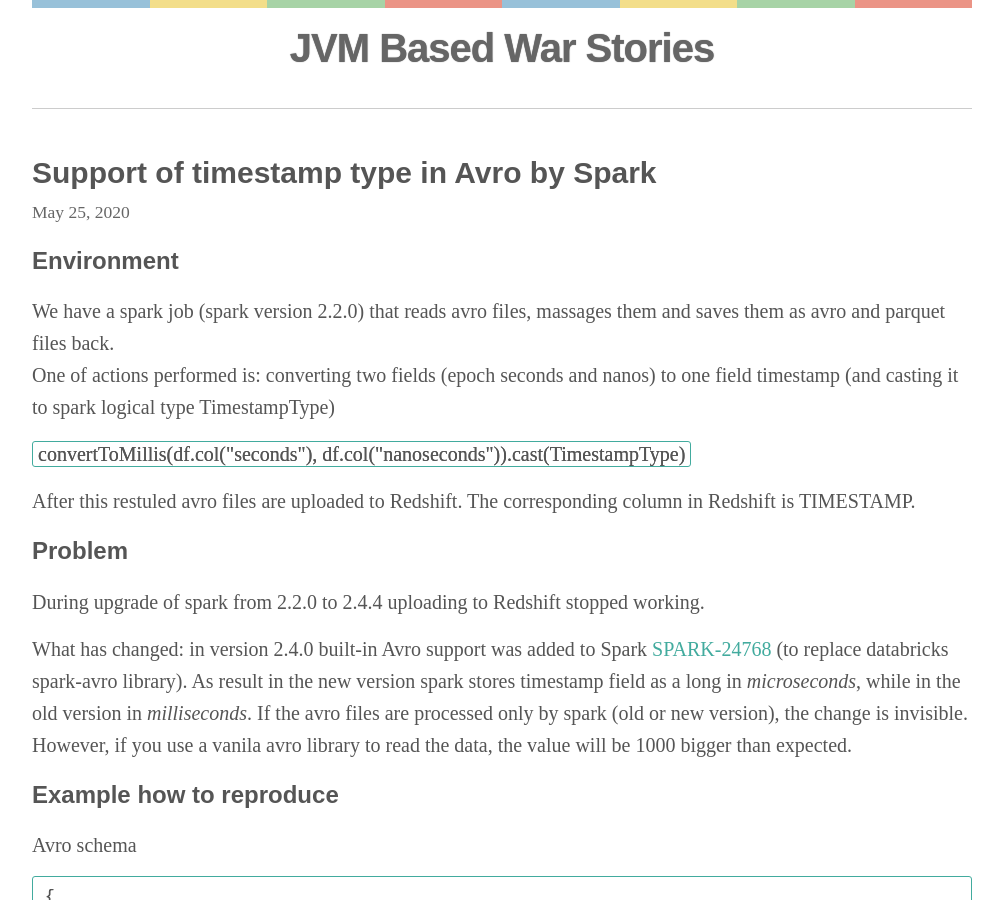
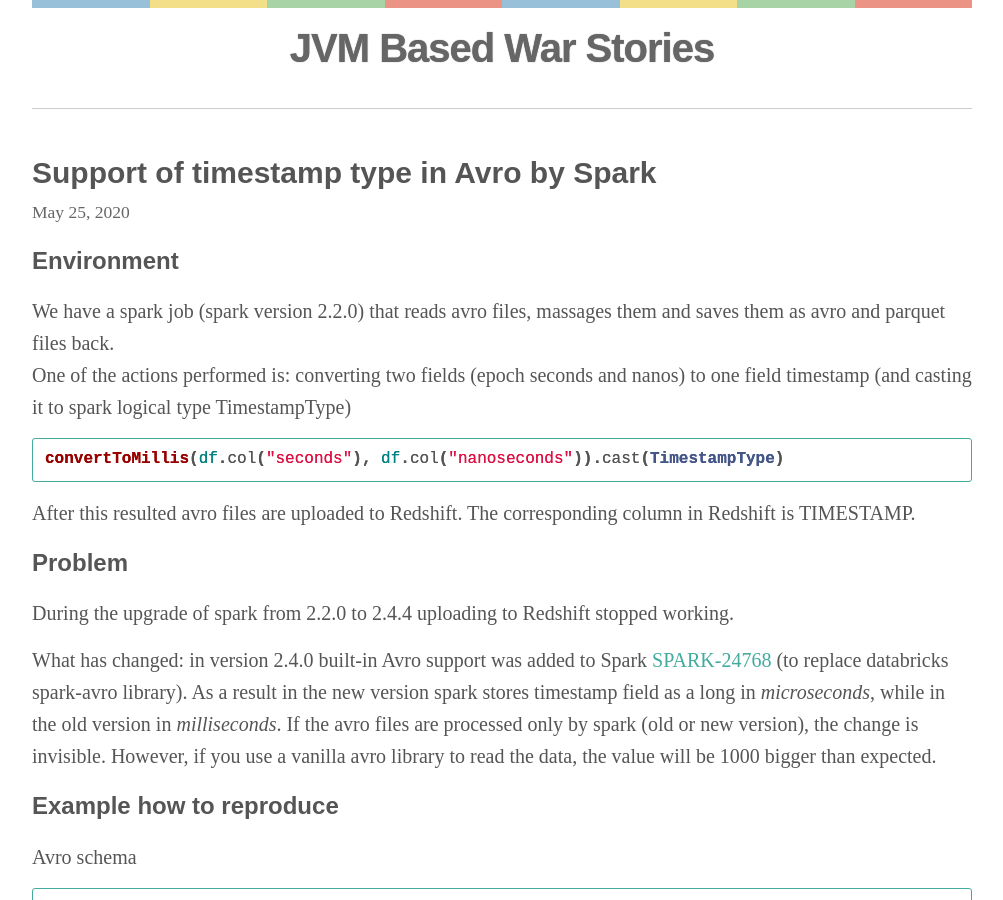
Before and after one commit to ngorchakova/jvmwarstories, a Jekyll site: the page built from _posts/2020-05-25-spark_timestamp.md, in a window 1280 px wide and 900 px high. Shown: the whole window, without its empty margins (138-1141 px from the left). Built offline with Jekyll 4.4.1, drawn with Linux system fonts in a browser that asks for light colours; some web fonts are replaced; comment, search, counter and statistics services are not loaded; some of the changed text lies outside the part shown.

Commit message:
add post about spark timestamps

```diff
--- a/_posts/2020-05-25-spark_timestamp.md
+++ b/_posts/2020-05-25-spark_timestamp.md
@@ -6,17 +6,19 @@
 ---
 ## Environment
 We have a spark job (spark version 2.2.0) that reads avro files, massages them and saves them as avro and parquet files back.
-One of actions performed is: converting two fields (epoch seconds and nanos) to one field timestamp (and casting it to spark logical type TimestampType)
+One of the actions performed is: converting two fields (epoch seconds and nanos) to one field timestamp (and casting it to spark logical type TimestampType)
+{% highlight scala %}
+convertToMillis(df.col("seconds"), df.col("nanoseconds")).cast(TimestampType)
+{% endhighlight %}
 
-`convertToMillis(df.col("seconds"), df.col("nanoseconds")).cast(TimestampType)`
 
-After this restuled avro files are uploaded to Redshift. The corresponding column in Redshift is TIMESTAMP.
+After this resulted avro files are uploaded to Redshift. The corresponding column in Redshift is TIMESTAMP.
 
 
 ## Problem
-During upgrade of spark from 2.2.0 to 2.4.4 uploading to Redshift stopped working.
+During the upgrade of spark from 2.2.0 to 2.4.4 uploading to Redshift stopped working.
 
-What has changed: in version 2.4.0 built-in Avro support was added to Spark [SPARK-24768](https://issues.apache.org/jira/browse/SPARK-24768) (to replace databricks spark-avro library). As result in the new version spark stores timestamp field as a long in *microseconds*, while in the old version in *milliseconds*. If the avro files are processed only by spark (old or new version), the change is invisible. However, if you use a vanila avro library to read the data, the value will be 1000 bigger than expected.
+What has changed: in version 2.4.0 built-in Avro support was added to Spark [SPARK-24768](https://issues.apache.org/jira/browse/SPARK-24768) (to replace databricks spark-avro library). As a result in the new version spark stores timestamp field as a long in *microseconds*, while in the old version in *milliseconds*. If the avro files are processed only by spark (old or new version), the change is invisible. However, if you use a vanilla avro library to read the data, the value will be 1000 bigger than expected.
 
 ## Example how to reproduce
 
@@ -84,7 +100,7 @@
       "type" : "long",
       "logicalType" : "timestamp-micros"
     }, "null" ]
-x}
+}
 {% endhighlight %}
 
 ## Workaround
```
Also changed, not shown: other parts of _posts/2020-05-25-spark_timestamp.md (+14 -0 lines).
